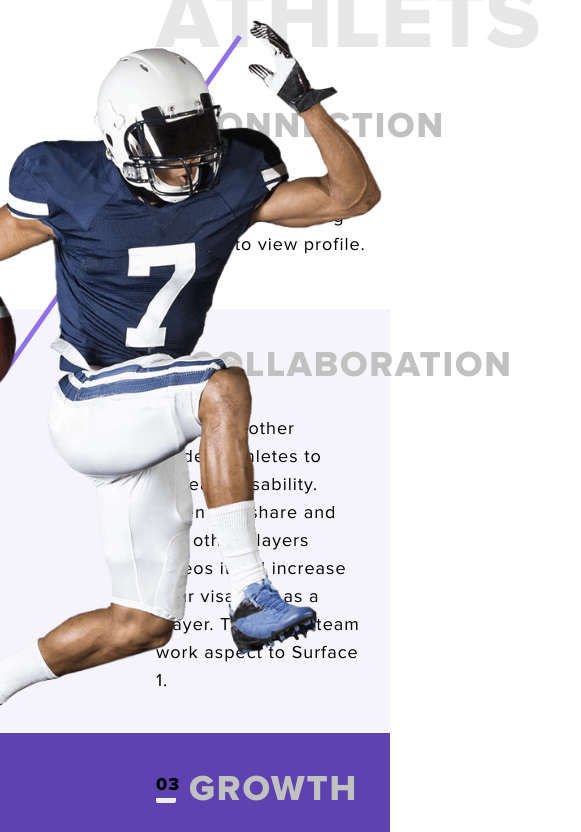
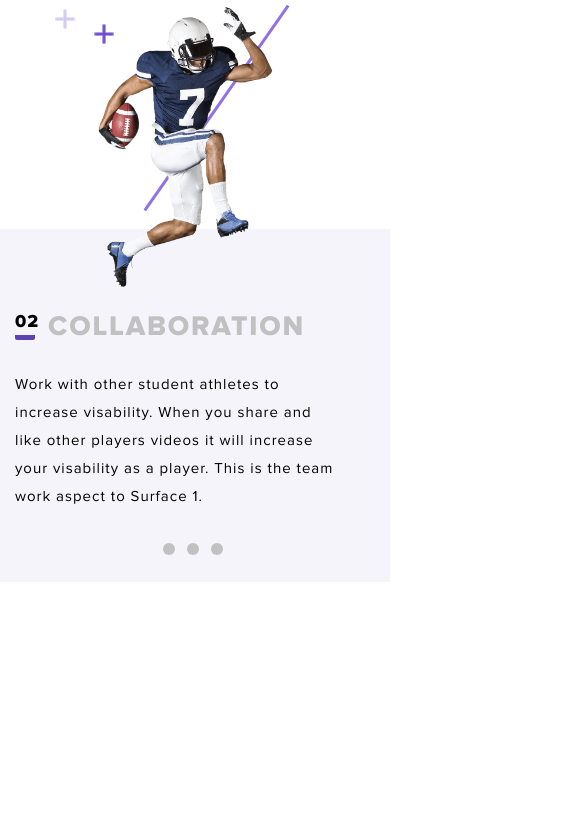
Before and after one commit to vladdpotapov/hillel-hometask-16-surface, a plain HTML site: page index.html in a window 390 px wide. Shown: the part 746-1578 px from the top of the page, 581 px wide, since content can reach past the window. After the commit the page ends 1328 px from the top, so only its background shows below. Drawn offline with Linux system fonts and the light colour scheme.

Commit message:
Athlets - Mobile - done

```diff
--- a/index.html
+++ b/index.html
@@ -12,9 +12,9 @@
 <!------------------------------------------------------HEADER---------------------------------------->
 <header class="header">
     <div class="header__overlay">
-        <div class="header__content-frame">                                        <!--Content Frame-->
+        <div class="header__content-frame">
             <div class="header__topbox">
-                <div class="logo-box">                                                      <!--Logo-->
+                <div class="logo-box">
                     <a href="#" class="logo-link">
                         <img src="img/logo.png" alt="logo" class="logo">
                     </a>
@@ -25,14 +25,14 @@
                     </p>
                 </div>
             </div>
-            <div class="header__content-box">                                            <!--Content-->
-                <div class="text-box-01">                                                  <!--Title-->
+            <div class="header__content-box">
+                <div class="text-box-01">
                     <p class="header__text">BE RECRUITED</p>
                 </div>
-                <div class="text-box-02">                                                  <!--Title-->
+                <div class="text-box-02">
                     <p class="header__text header__text-sports">PLAY COLLEGE SPORTS</p>
                 </div>
-                <nav class="nav">                                                     <!--Navigation-->
+                <nav class="nav">
                     <ul class="menu">
                         <li class="menu__item">
                             <a href="#" class="menu-item__link">Football</a>
@@ -51,7 +51,7 @@
                         </li>
                     </ul>
                 </nav>
-                <div class="header__link-box">                                           <!--Buttons-->
+                <div class="header__link-box">
                     <div class="button">
                         <a href="#" class="button__link button__link-apple">
                             <p class="button__text-download button__text-apple">Download on the</p>
@@ -111,6 +111,13 @@
                             player. This is the team work aspect to Surface 1.
                         </p>
                     </div>
+                    <div class="slider-switchers">
+                        <div class="circle-box">
+                            <button type="button" class="circle"></button>
+                            <button type="button" class="circle"></button>
+                            <button type="button" class="circle"></button>
+                        </div>
+                    </div>
                 </div>
             </div>
             <div class="growth-box content-box">
--- a/scss/main.scss
+++ b/scss/main.scss
@@ -259,6 +259,36 @@
     position: relative;                 //for "plus" figure on a background
 }
 
+// Slider Circles
+.slider-switchers {
+    display: none;
+}
+.circle-box {
+    margin-top: 32px;
+    display: flex;
+    justify-content: center;
+}
+
+.circle {
+    width: 10px;
+    height: 12px;
+    background-color: $color-08;
+    border-radius: 50%;
+    border: none;
+    margin-left: 12px;
+    transition: all 0.2s ease;
+    cursor: pointer;
+
+    &:hover {
+        background-color: $color-01;
+    }
+}
+
+.circle:first-child {
+    margin-left: 0;
+}
+
+
 .growth-box {
     background-color: $color-01;
     padding: 80px 0 90px 0;
@@ -433,6 +463,7 @@
 }
 
 @media (max-width: 767px) {
+    // HEADER
     .header__overlay {
         padding-bottom: 20px;
     }
@@ -541,6 +572,90 @@
         top: -5px;
         left: -35px;
     }
+
+    // ATHLETS
+    .athlets {
+        padding: 0;
+    }
+
+    .athlets__content-frame {
+        width: 100%;
+        padding: 0 20px 0 15px;
+    }
+
+    .title-h1-box {
+        padding: 25px 0 245px 0;
+    }
+
+    .title-h1 {
+        font-size: 50px;
+        line-height: 50px;
+    }
+
+    .connection-box {
+        display: none;
+    }
+
+    .collaboration-box {
+        padding: 81px 0 27px 0;
+    }
+
+    .slider-switchers {
+        display: block;
+    }
+
+    .title-h2 {
+        font-size: 28px;
+    }
+
+    .text-box {
+        margin-top: 27px;
+    }
+
+    .text {
+        font-size: 15px;
+    }
+
+    .athlets__content-frame {
+        min-width: 60%;
+    }
+
+    .athlets::before {
+        width: 192px;
+        height: 281px;
+        background-size: 200px;
+        top: 14.5%;
+        left: 25%;
+    }
+
+    .title-h1-box::before {
+        width: 3px;
+        height: 250px;
+        top: 11%;
+        left: 55%;
+    }
+
+    .title-h1::before {
+        content: '';
+        display: block;
+        width: 20px;
+        height: 20px;
+        background-image: url(../img/plus.png);
+        background-repeat: no-repeat;
+        background-size: cover;
+        position: absolute;
+        top: 90px;
+        left: 24%;
+    }
+
+    .collaboration-box::before {
+        top: -220px;
+        left: 55px;
+    }
+
+    .growth-box {
+        display: none;
+    }
 }
 
 @media (max-width: 320px) {
```
Also changed, not shown: css/main.css, 1 other file.
